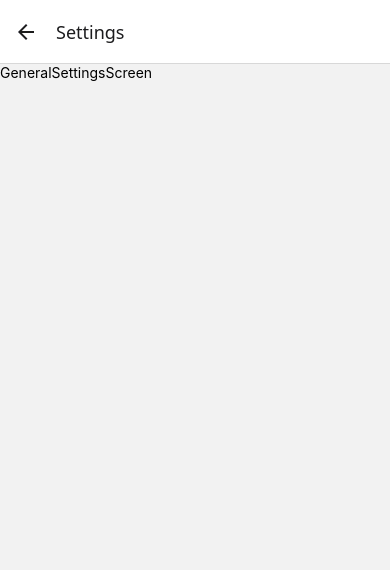
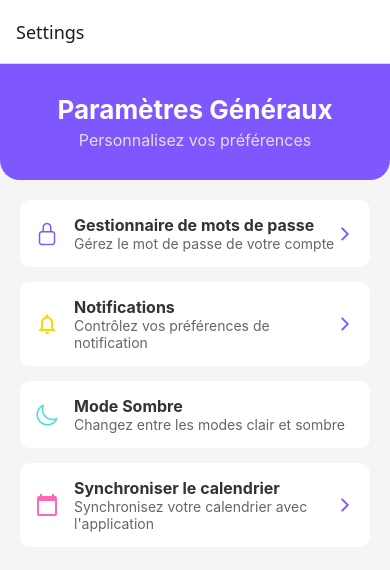
Before and after one commit to ty-mxm/calendo-app, a React Native app in the folder MyApp/: screen /Settings in a window 390 px wide. Shown: the top 570 px of the page. Built offline with nearby package versions, Linux system fonts and the light colour scheme.

Commit message:
✨ Add GeneralSettings Screen functionality

```diff
--- a/MyApp/App.tsx
+++ b/MyApp/App.tsx
@@ -43,7 +43,7 @@ const Stack = createNativeStackNavigator<RootStackParamList>();
 export default function App() {
   return (
     <NavigationContainer>
-      <Stack.Navigator initialRouteName="Login" screenOptions={{ headerShown: false }}>
+      <Stack.Navigator initialRouteName="Settings" screenOptions={{ headerShown: false }}>
         {/* Auth Screens */}
         <Stack.Screen
           name="ForgotPassword"
--- a/MyApp/src/screens/Settings/GeneralSettingsScreen.tsx
+++ b/MyApp/src/screens/Settings/GeneralSettingsScreen.tsx
@@ -1,14 +1,113 @@
-import { StyleSheet, Text, View } from 'react-native'
-import React from 'react'
+import React from 'react';
+import {
+  View,
+  Text,
+  StyleSheet,
+  TouchableOpacity,
+  ScrollView,
+} from 'react-native';
+import { useNavigation } from '@react-navigation/native';
+import { Ionicons, MaterialIcons } from '@expo/vector-icons';
 
-const GeneralSettingsScreen = () => {
+export default function GeneralSettingsScreen() {
+  const navigation = useNavigation();
+
+  const toggleTheme = () => {
+    // Logic for toggling between light and dark mode
+    alert('Mode sombre activé !'); // Replace this with real theme toggling logic
+  };
+
   return (
-    <View>
-      <Text>GeneralSettingsScreen</Text>
+    <View style={styles.container}>
+      {/* Header */}
+      <View style={styles.header}>
+        <Text style={styles.headerTitle}>Paramètres Généraux</Text>
+        <Text style={styles.headerSubtitle}>Personnalisez vos préférences</Text>
+      </View>
+
+      <ScrollView contentContainerStyle={styles.settingsList}>
+        {/* Password Manager */}
+        <TouchableOpacity
+          style={styles.option}
+          onPress={() => navigation.navigate('ChangePassword' as never)}
+        >
+          <Ionicons name="lock-closed-outline" size={24} color="#7F57FF" />
+          <View style={styles.optionTextContainer}>
+            <Text style={styles.optionTitle}>Gestionnaire de mots de passe</Text>
+            <Text style={styles.optionSubtitle}>
+              Gérez le mot de passe de votre compte
+            </Text>
+          </View>
+          <Ionicons name="chevron-forward" size={20} color="#7F57FF" />
+        </TouchableOpacity>
+
+        {/* Notifications */}
+        <TouchableOpacity
+          style={styles.option}
+          onPress={() => navigation.navigate('Notifications' as never)}
+        >
+          <MaterialIcons name="notifications-none" size={24} color="#FFD700" />
+          <View style={styles.optionTextContainer}>
+            <Text style={styles.optionTitle}>Notifications</Text>
+            <Text style={styles.optionSubtitle}>
+              Contrôlez vos préférences de notification
+            </Text>
+          </View>
+          <Ionicons name="chevron-forward" size={20} color="#7F57FF" />
+        </TouchableOpacity>
+
+        {/* Light/Dark Mode */}
+        <TouchableOpacity style={styles.option} onPress={toggleTheme}>
+          <Ionicons name="moon-outline" size={24} color="#40E0D0" />
+          <View style={styles.optionTextContainer}>
+            <Text style={styles.optionTitle}>Mode Sombre</Text>
+            <Text style={styles.optionSubtitle}>
+              Changez entre les modes clair et sombre
+            </Text>
+          </View>
+        </TouchableOpacity>
+
+        {/* Sync Calendar */}
+        <TouchableOpacity
+          style={styles.option}
+          onPress={() => navigation.navigate('SyncCalendar' as never)}
+        >
+          <MaterialIcons name="calendar-today" size={24} color="#FF69B4" />
+          <View style={styles.optionTextContainer}>
+            <Text style={styles.optionTitle}>Synchroniser le calendrier</Text>
+            <Text style={styles.optionSubtitle}>
+              Synchronisez votre calendrier avec l'application
+            </Text>
+          </View>
+          <Ionicons name="chevron-forward" size={20} color="#7F57FF" />
+        </TouchableOpacity>
+      </ScrollView>
     </View>
-  )
+  );
 }
 
-export default GeneralSettingsScreen
-
-const styles = StyleSheet.create({})
+const styles = StyleSheet.create({
+  container: { flex: 1, backgroundColor: '#F5F5F5' },
+  header: {
+    backgroundColor: '#7F57FF',
+    paddingVertical: 30,
+    borderBottomLeftRadius: 20,
+    borderBottomRightRadius: 20,
+    alignItems: 'center',
+  },
+  headerTitle: { fontSize: 26, fontWeight: 'bold', color: '#FFF' },
+  headerSubtitle: { fontSize: 16, color: '#E0E0E0', marginTop: 5 },
+  settingsList: { padding: 20 },
+  option: {
+    flexDirection: 'row',
+    alignItems: 'center',
+    backgroundColor: '#FFF',
+    padding: 15,
+    marginBottom: 15,
+    borderRadius: 10,
+    elevation: 2,
+  },
+  optionTextContainer: { flex: 1, marginLeft: 15 },
+  optionTitle: { fontSize: 16, fontWeight: 'bold', color: '#333' },
+  optionSubtitle: { fontSize: 14, color: '#666' },
+});
```
